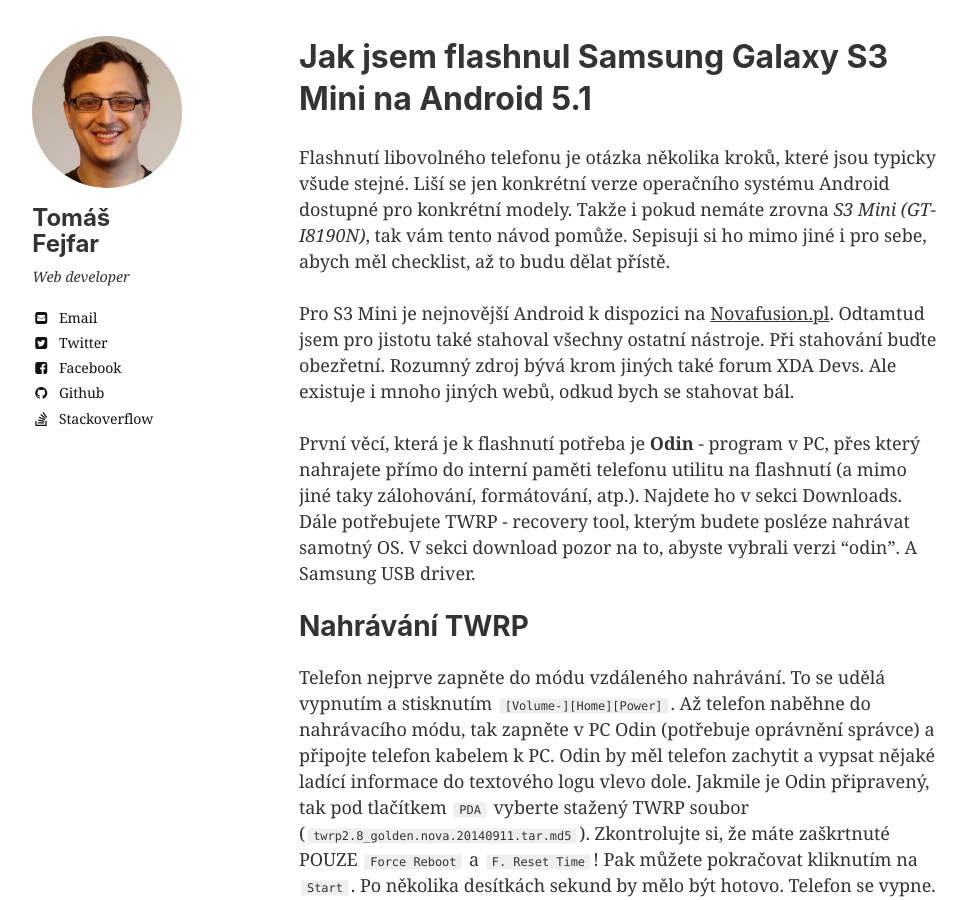
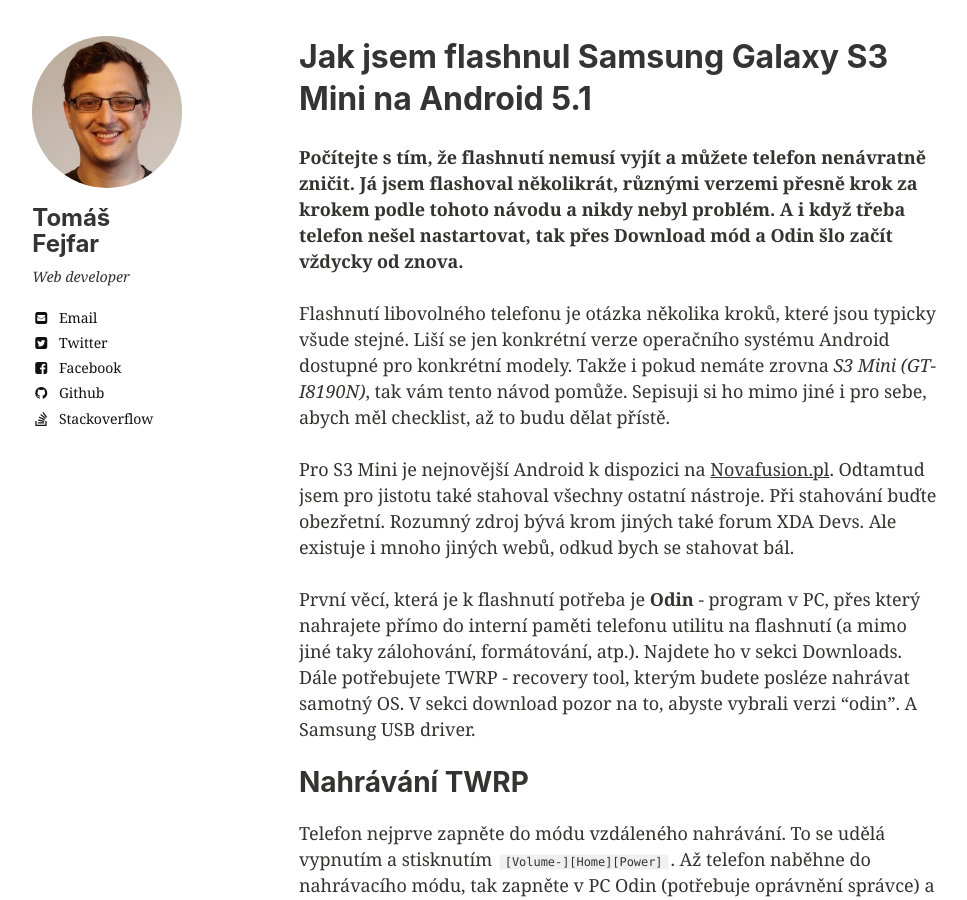
Before and after one commit to tomasfejfar/blog, a Jekyll site: the page built from _posts/2016-04-15-flashnuti-androidu.md, in a window 1280 px wide and 900 px high. Shown: the whole window, without its empty margins (21-988 px from the left). Built offline with Jekyll 4.4.1, drawn with Linux system fonts in a browser that asks for light colours; nearby versions of some CDN libraries; comment, search, counter and statistics services are not loaded.

Commit message:
Add warning to android flash article

```diff
--- a/_posts/2016-04-15-flashnuti-androidu.md
+++ b/_posts/2016-04-15-flashnuti-androidu.md
@@ -10,6 +10,8 @@ image:
     feature:
 excerpt: Už nějakou dobu bylo moje S3 Mini neúnosně pomalé a místo resetu do továrního nastavení jsem chtěl zkusit flashnout.
 ---
+
+**Počítejte s tím, že flashnutí nemusí vyjít a můžete telefon nenávratně zničit. Já jsem flashoval několikrát, různými verzemi přesně krok za krokem podle tohoto návodu a nikdy nebyl problém. A i když třeba telefon nešel nastartovat, tak přes Download mód a Odin šlo začít vždycky od znova.**
 
 Flashnutí libovolného telefonu je otázka několika kroků, které jsou typicky všude stejné. Liší se jen konkrétní verze operačního systému Android dostupné pro konkrétní modely. Takže i pokud nemáte zrovna *S3 Mini (GT-I8190N)*, tak vám tento návod pomůže. Sepisuji si ho mimo jiné i pro sebe, abych měl checklist, až to budu dělat přístě.
 
```
